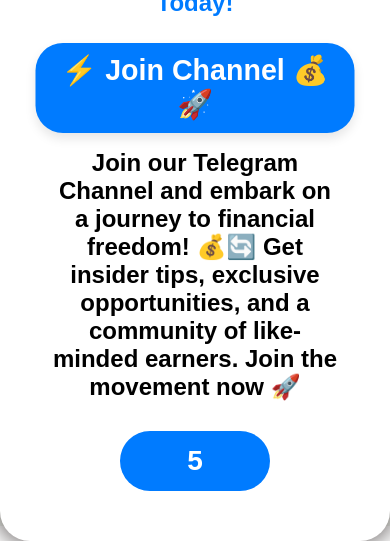
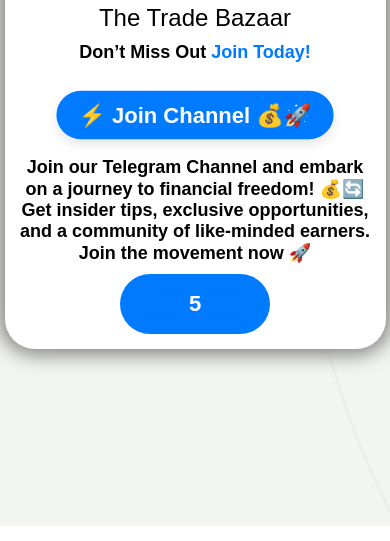
Before and after one commit to Meet-kacha-8/telegram, a plain HTML site: page index.html in a window 390 px wide. Shown: the part 318-859 px from the top of the page. Drawn offline with Linux system fonts and the light colour scheme.

Commit message:
upload index file

```diff
--- a/index.html
+++ b/index.html
@@ -54,8 +54,10 @@
         /* Neon Blue Border and Box Shadow */
         background-color: #ffffff;
         border-radius: 30px;
-        /* border: 4px solid #00ffff; */
-        box-shadow: 0 0 20px 5px hwb(0 0% 96% / 0.5);; /* Neon shadow */
+        box-shadow: 0 0 20px 5px hwb(0 0% 96% / 0.5); /* Neon shadow */
+        max-width: 90%; /* Ensure it doesn't take up too much space on small screens */
+        width: 600px; /* Set a max width for larger screens */
+        margin: 20px;
       }
 
       .profile-pic {
@@ -144,6 +146,76 @@
         visibility: hidden;
         pointer-events: none;
       }
+
+      /* Responsive Design */
+      @media (max-width: 768px) {
+        .container {
+          padding: 20px; /* Reduced padding */
+          width: 90%;
+        }
+
+        .profile-pic {
+          width: 100px;
+          height: 100px;
+        }
+
+        .name {
+          font-size: 28px;
+          font-weight: 500; /* Reduced font weight */
+        }
+
+        .tagline {
+          font-size: 20px;
+        }
+
+        .join-btn {
+          font-size: 22px;
+        }
+
+        .description {
+          font-size: 20px;
+        }
+
+        .counter {
+          font-size: 24px;
+        }
+
+        .counter-container {
+          margin-top: 20px; /* Reduced margin-top for the counter */
+        }
+      }
+
+      /* Additional mobile tweaks for very small screens */
+      @media (max-width: 480px) {
+        .container {
+          padding: 15px; /* Even smaller padding */
+        }
+
+        .name {
+          font-size: 24px;
+          font-weight: 400; /* Further reduced font weight */
+        }
+
+        .tagline {
+          font-size: 18px;
+        }
+
+        .join-btn {
+          font-size: 20px;
+        }
+
+        .description {
+          font-size: 18px;
+        }
+
+        .counter {
+          font-size: 22px;
+        }
+
+        .counter-container {
+          margin-top: 10px; /* More compact counter */
+        }
+      }
     </style>
   </head>
 
@@ -156,9 +228,7 @@
       />
       <h1 class="name">The Trade Bazaar</h1>
       <h2 class="tagline">Don’t Miss Out <span>Join Today!</span></h2>
-      <a href="https://t.me/the_trade_bazaar" class="join-btn"
-        >⚡ Join Channel 💰🚀</a
-      >
+      <a href="https://t.me/the_trade_bazaar" class="join-btn">⚡ Join Channel 💰🚀</a>
       <p class="description">
         Join our Telegram Channel and embark on a journey to financial freedom!
         💰🔄 Get insider tips, exclusive opportunities, and a community of
```
